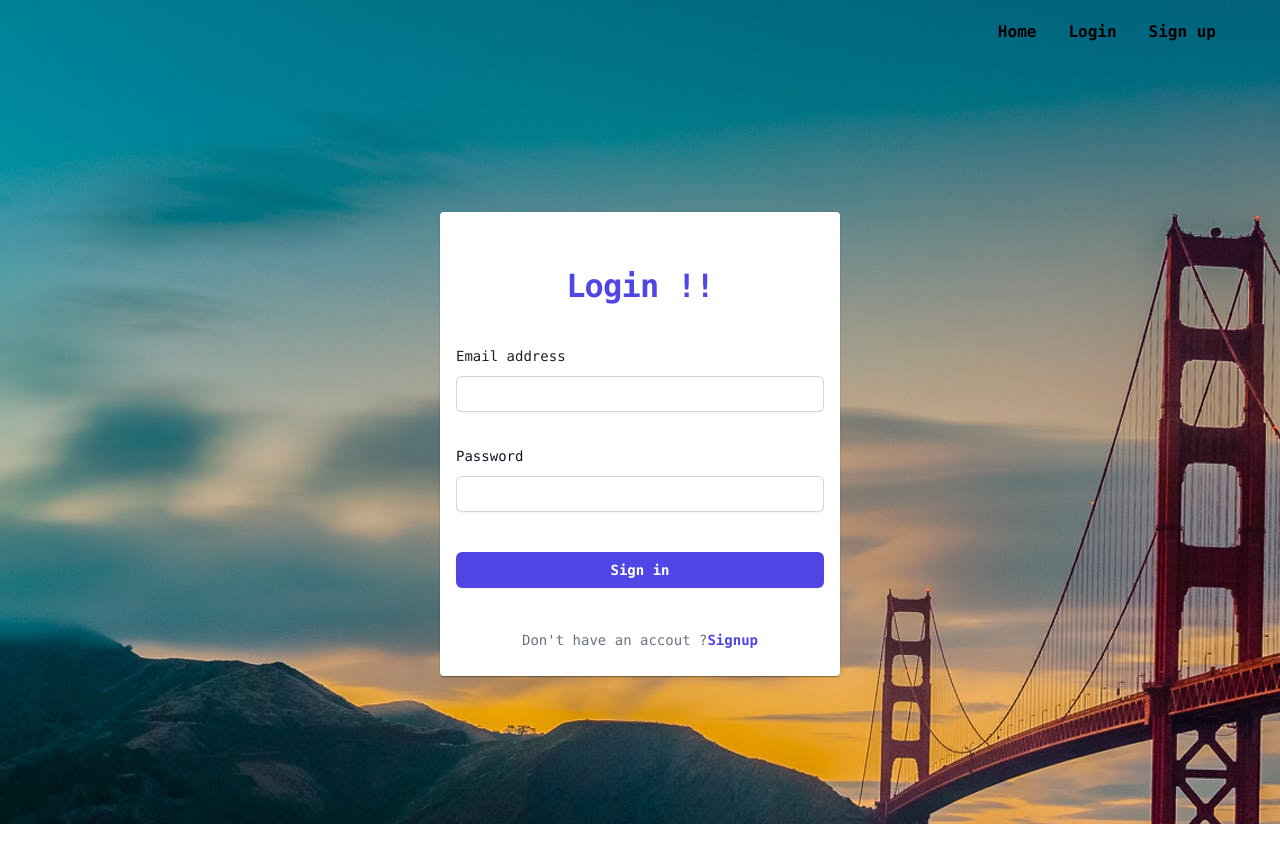
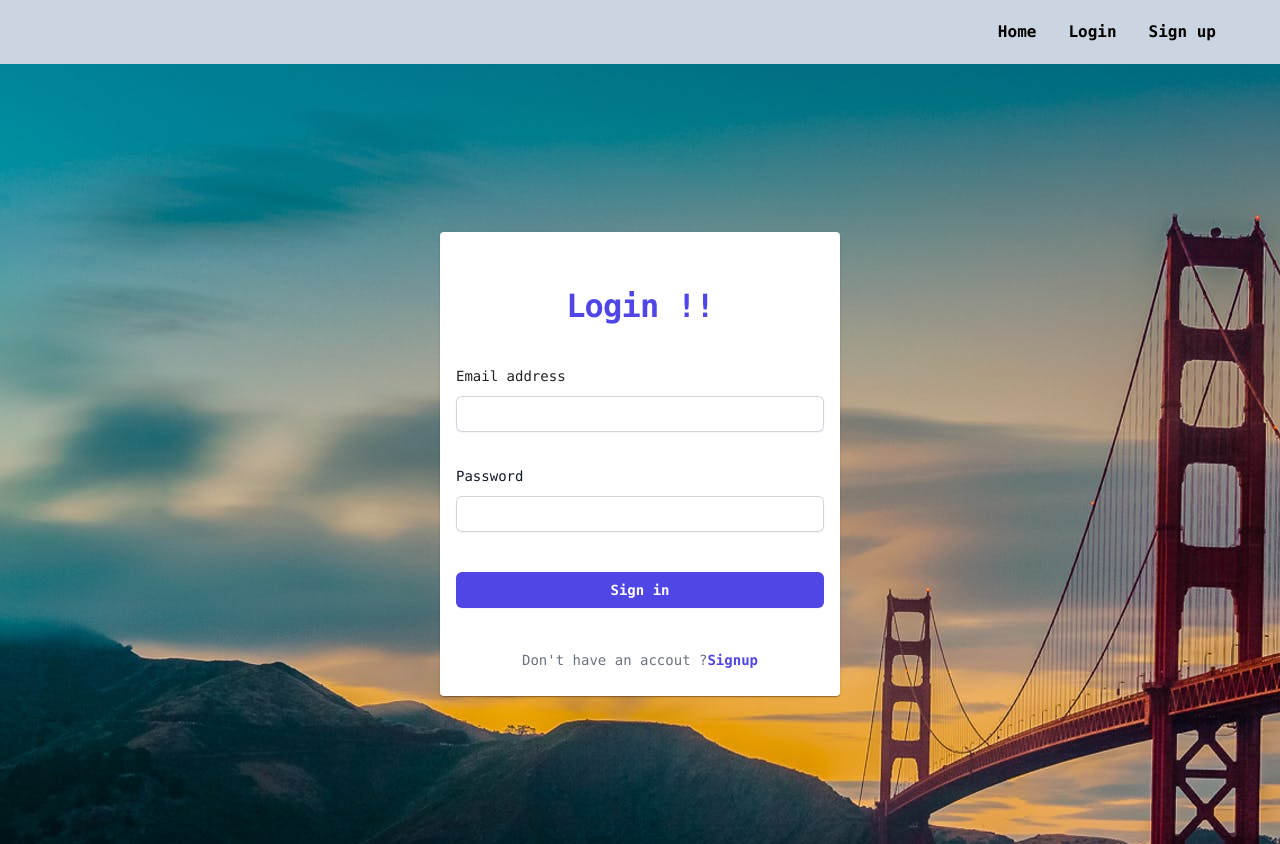
Before and after one commit to manoharkumarsingh/nextjs-graphql-blog-app, a Next.js app: page /login in a window 1280 px wide. Built offline with nearby package versions, Linux system fonts and the light colour scheme.

Commit message:
css fixes

```diff
--- a/components/navbar.tsx
+++ b/components/navbar.tsx
@@ -41,7 +41,7 @@ const Navbar = () => {
   };
 
   return (
-    <div className="sticky top-0 h-16 flex items-center justify-end z-50">
+    <div className="sticky top-0 h-16 flex items-center justify-end z-50 bg-slate-300 mb-5">
       <ul className="flex gap-8 justify-end mr-[64px]">
         {navigation.map((item, index) => {
           return (
--- a/pages/index.tsx
+++ b/pages/index.tsx
@@ -6,9 +6,7 @@ import Blog from "./blog";
 
 export default function Home() {
   return (
-    <main
-      className={`flex min-h-screen flex-col items-center justify-between p-24`}
-    >
+    <main className={`flex min-h-screen flex-col items-center justify-between`}>
       <div className="z-10 max-w-5xl w-full items-center justify-between  lg:flex">
         <Blog></Blog>
       </div>
```
